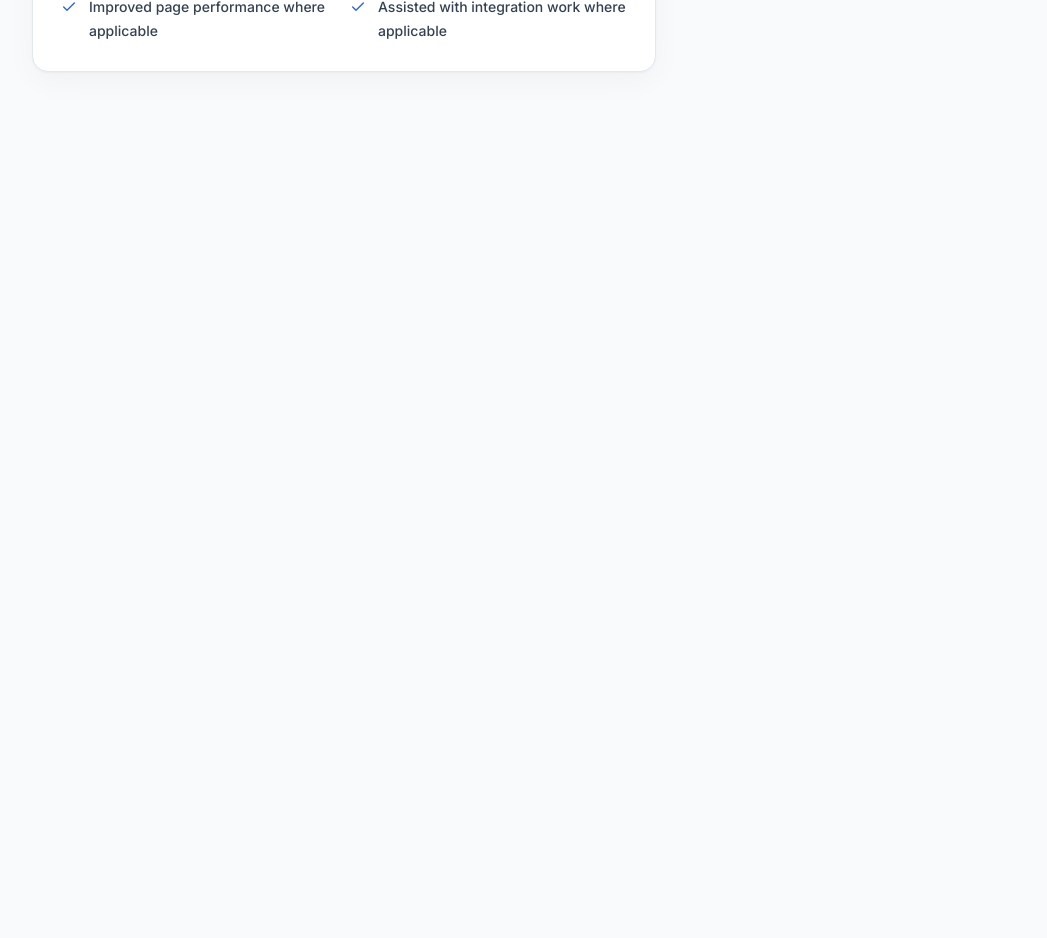
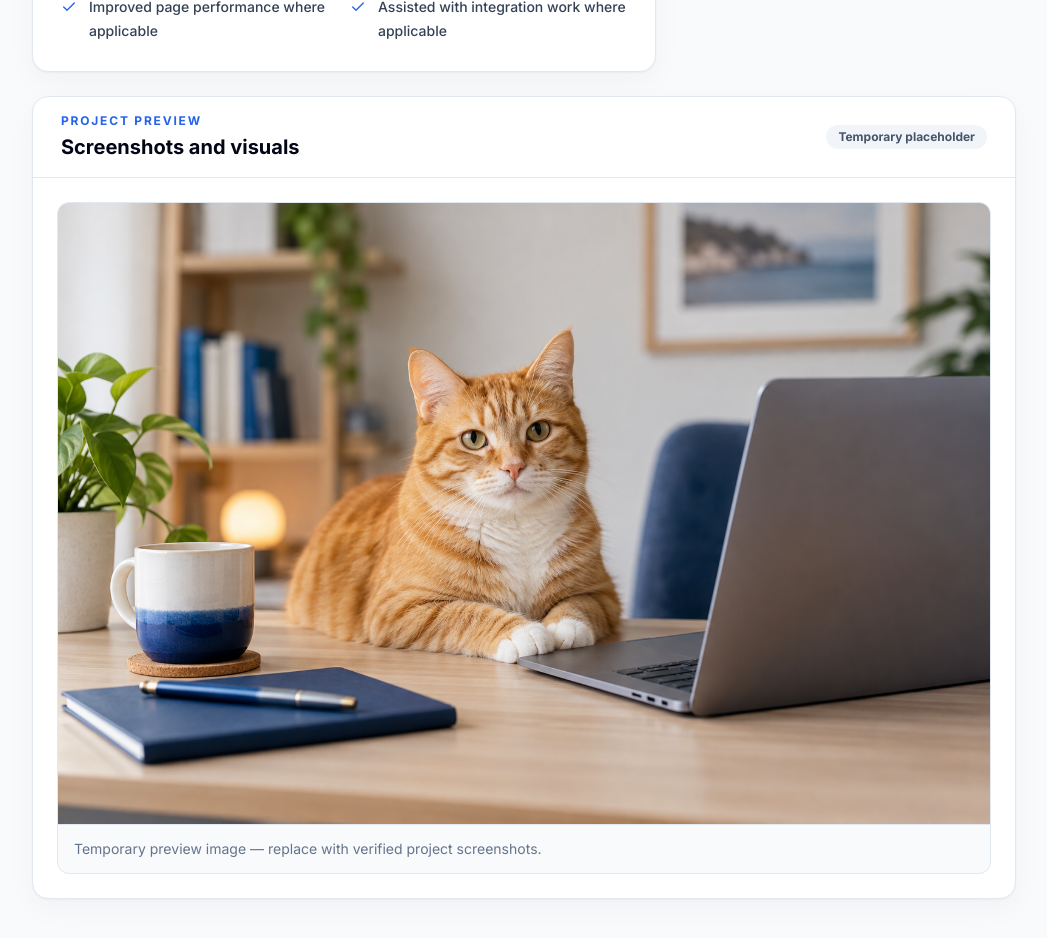
Before and after one commit to shinpaydoodles/shinpaydoodles, a React (Vite) app: page /projects/alt-tutor in a window 1280 px wide. Shown: the part 1000-1938 px from the top of the page, without its empty margins (232-1279 px from the left). Before the commit the page ends 1184 px from the top, so only its background shows below. Built offline with nearby package versions, Linux system fonts and the light colour scheme.

Commit message:
feat: add project media preview card

```diff
--- a/src/components/projects/ProjectDetailsContent.tsx
+++ b/src/components/projects/ProjectDetailsContent.tsx
@@ -18,6 +18,11 @@ interface ProjectDetailsContentProps {
 
 export function ProjectDetailsContent({ project, compact = false, titleId }: ProjectDetailsContentProps) {
   const technologies = [...project.technologies, ...(project.additionalTechnologies ?? [])];
+  const media = project.media?.length ? project.media : [{
+    src: "/project-placeholder-cat.png",
+    alt: `Temporary cat placeholder for ${project.title} project media`,
+    caption: "Temporary preview image — replace with verified project screenshots.",
+  }];
 
   return <div className="space-y-6">
     <section data-reveal data-detail-section className={`rounded-2xl border border-slate-200 bg-white shadow-panel ${compact ? "p-5 sm:p-6" : "p-6 sm:p-8"}`}>
@@ -43,6 +48,16 @@ export function ProjectDetailsContent({ project, compact = false, titleId }: Pro
         <DetailSection title="Technologies">{technologies.length > 0 ? <div className="flex flex-wrap gap-2">{technologies.map(technology => <TechnologyBadge key={technology}>{technology}</TechnologyBadge>)}</div> : <p className="text-sm font-medium italic text-slate-500">Technology stack pending verification.</p>}</DetailSection>
       </aside>
     </div>
+
+    <section data-reveal data-detail-section className="overflow-hidden rounded-2xl border border-slate-200 bg-white shadow-panel">
+      <div className="flex flex-wrap items-center justify-between gap-3 border-b border-slate-200 px-5 py-4 sm:px-7">
+        <div><p className="text-xs font-bold uppercase tracking-[.15em] text-blue-600">Project preview</p><h2 className="mt-1 text-xl font-bold text-slate-950">Screenshots and visuals</h2></div>
+        {!project.media?.length ? <span className="rounded-full bg-slate-100 px-3 py-1 text-xs font-bold text-slate-600">Temporary placeholder</span> : null}
+      </div>
+      <div className={`grid gap-4 p-4 sm:p-6 ${media.length > 1 ? "md:grid-cols-2" : ""}`}>
+        {media.map(item => <figure key={item.src} className="overflow-hidden rounded-xl border border-slate-200 bg-slate-50"><img src={item.src} alt={item.alt} loading="lazy" decoding="async" className="aspect-[3/2] w-full object-cover" />{item.caption ? <figcaption className="border-t border-slate-200 px-4 py-3 text-sm leading-6 text-slate-500">{item.caption}</figcaption> : null}</figure>)}
+      </div>
+    </section>
   </div>;
 }
 
--- a/src/types/portfolio.ts
+++ b/src/types/portfolio.ts
@@ -2,6 +2,7 @@ export interface NavigationItem { label: string; path: string; icon: string }
 export interface Profile { name: string; role: string; location: string; summary: string; positioning: string }
 export interface TimelineEvent { date: string; title: string }
 export type ProjectStatus = "Completed" | "In Development" | "Prototype / Iterated Project" | "In Development / MVP Planning" | "Client Project";
+export interface ProjectMedia { src: string; alt: string; caption?: string }
 export interface Project {
   slug: string;
   title: string;
@@ -21,6 +22,7 @@ export interface Project {
   commands?: string[];
   featured?: boolean;
   clientWork?: boolean;
+  media?: ProjectMedia[];
 }
 export interface Experience {
   company: string;
```
Also changed, not shown: public/project-placeholder-cat.png (added).
